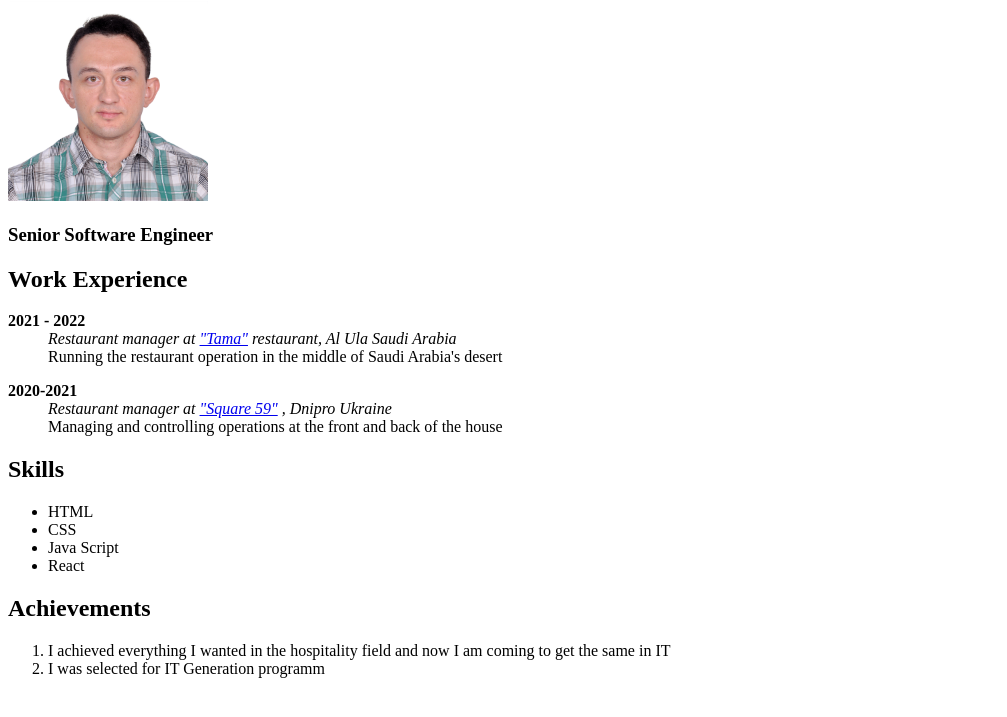
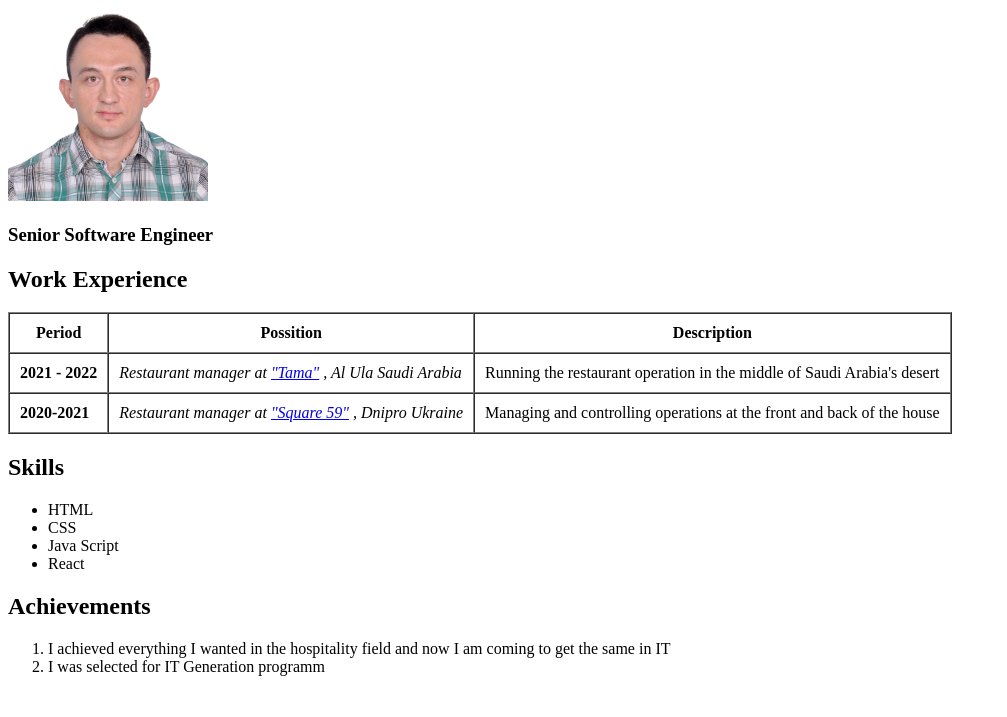
Before and after one commit to DoctorDevTool/Ivan-Ishchenko-CV, a plain HTML site: page index.html in a window 1280 px wide. Shown: the part 79-796 px from the top of the page, without its empty margins (0-1007 px from the left). Drawn offline with Linux system fonts and the light colour scheme.

Commit message:
Changed work experiance to table look

```diff
--- a/index.html
+++ b/index.html
@@ -17,16 +17,30 @@
 
     <main>
         <h2>Work Experience</h2>
-        <dl>
-            <dt><strong>2021 - 2022</strong></dt>
-            <dd><em>Restaurant manager at <a href="https://www.ourhabitas.com/alula/dining/" target="_blank">"Tama"</a> restaurant, Al Ula Saudi Arabia</em></dd>
-            <dd>Running the restaurant operation in the middle of Saudi Arabia's desert</dd>
-        </dl>
-        <dl>
-            <dt><strong>2020-2021</strong></dt>
-            <dd><em>Restaurant manager at <a href="https://www.instagram.com/square_59/" target="_blank">"Square 59"</a> , Dnipro Ukraine</em></dd>
-            <dd>Managing and controlling operations at the front and back of the house</dd>
-        </dl>
+        <table border="1" cellspacing="0" cellpadding="10px">
+            <thead>
+                <tr>
+                    <th>Period</th>
+                    <th>Possition</th>
+                    <th>Description</th>
+                </tr>
+            </thead>
+
+            <tbody>
+                <tr>
+                    <td><strong>2021 - 2022</strong></td>
+                    <td><em>Restaurant manager at <a href="https://www.ourhabitas.com/alula/dining/"
+                                target="_blank">"Tama"</a> , Al Ula Saudi Arabia</em></td>
+                    <td>Running the restaurant operation in the middle of Saudi Arabia's desert</td>
+                </tr>
+                <tr>
+                    <td><strong>2020-2021</strong></td>
+                    <td><em>Restaurant manager at <a href="https://www.instagram.com/square_59/" target="_blank">"Square
+                                59"</a> , Dnipro Ukraine</em></td>
+                    <td>Managing and controlling operations at the front and back of the house</td>
+                </tr>
+            </tbody>
+        </table>
         <h2>Skills</h2>
         <ul>
             <li>HTML</li>
```
